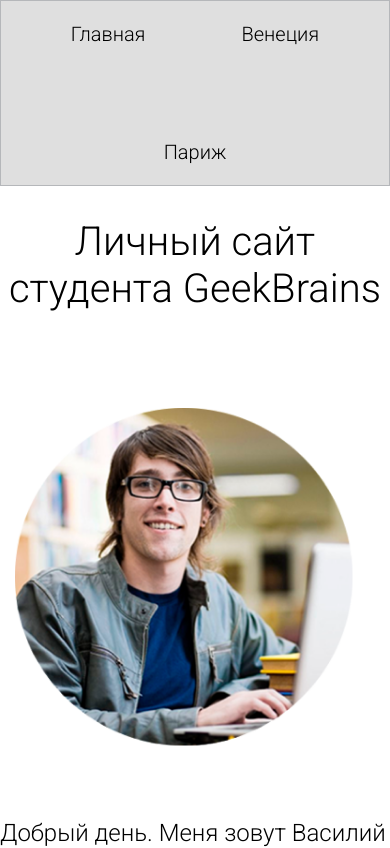
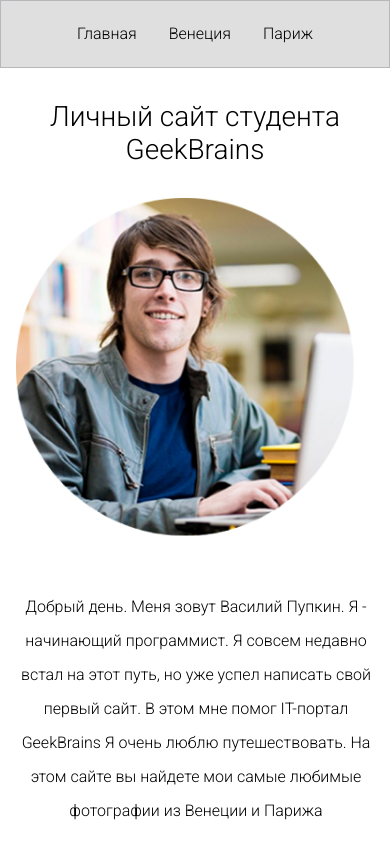
Before and after one commit to KiriusK/Site_from_mockup, a plain HTML site: page index.html in a window 390 px wide. Shown: the top 848 px of the page. Drawn offline with Linux system fonts and the light colour scheme.

Commit message:
Добавили немного адаптивности

```diff
--- a/index.html
+++ b/index.html
@@ -12,6 +12,7 @@
 </head>
 
 <body>
+    <div class="wrapper">
         <header class="header">
             <a class="menu-link" href="">Главная</a>
             <a class="menu-link" href="">Венеция</a>
@@ -20,11 +21,14 @@
         <h1 class="title">Личный сайт студента GeekBrains</h1>
         <main class="main">
             <img src="photo.png" alt="Фото" class="image">
-        <p class="text">Добрый день. Меня зовут Василий Пупкин. Я - начинающий программист. Я совсем недавно встал на
+            <p class="text">Добрый день. Меня зовут Василий Пупкин. Я - начинающий программист. Я совсем недавно встал
+                на
                 этот путь, но уже успел написать свой первый сайт.
                 В этом мне помог IT-портал GeekBrains
-            Я очень люблю путешествовать. На этом сайте вы найдете мои самые любимые фотографии из Венеции и Парижа</p>
+                Я очень люблю путешествовать. На этом сайте вы найдете мои самые любимые фотографии из Венеции и Парижа
+            </p>
         </main>
+    </div>
     <footer class="footer">Все права защищены 2024</footer>
 </body>
 
--- a/style.css
+++ b/style.css
@@ -1,6 +1,17 @@
 * {
     margin: 0;
     padding: 0;
+}
+
+
+body {
+    display: flex;
+    flex-direction: column;
+    min-height: 100vh;
+}
+
+.wrapper {
+    flex-grow: 1;
 }
 
 .header {
@@ -75,3 +86,44 @@
     padding: 48px 0px;
     background: rgb(64, 66, 67);
 }
+
+@media (max-width: 1024px) {
+    .title {
+        width: 540px;
+        margin: 32px auto 0;
+    }
+
+    .main {
+        flex-direction: column;
+        gap: 32px;
+    }
+
+    .text {
+        text-align: center;
+    }
+}
+
+@media (max-width:767px) {
+    .main {
+        padding: 32px 16px;
+
+    }
+
+    .header {
+        gap: 32px;
+    }
+
+    .menu-link {
+        font-size: 16px;
+    }
+
+    .title {
+        width: 100%;
+        font-size: 28px;
+    }
+
+    .text {
+        width: 100%;
+        font-size: 16px;
+    }
+}
```
Lines whose indentation alone changed are shown as unchanged.
